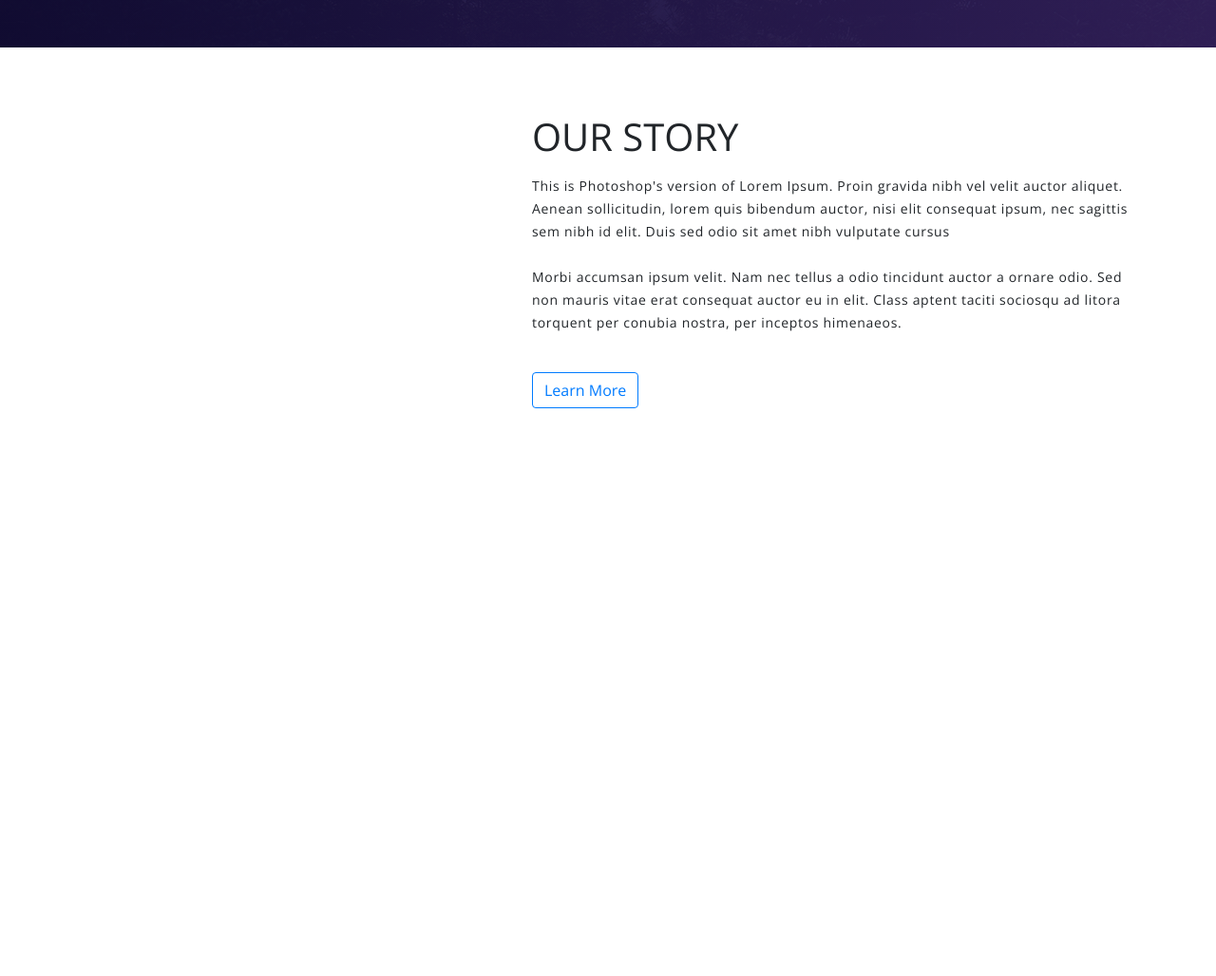
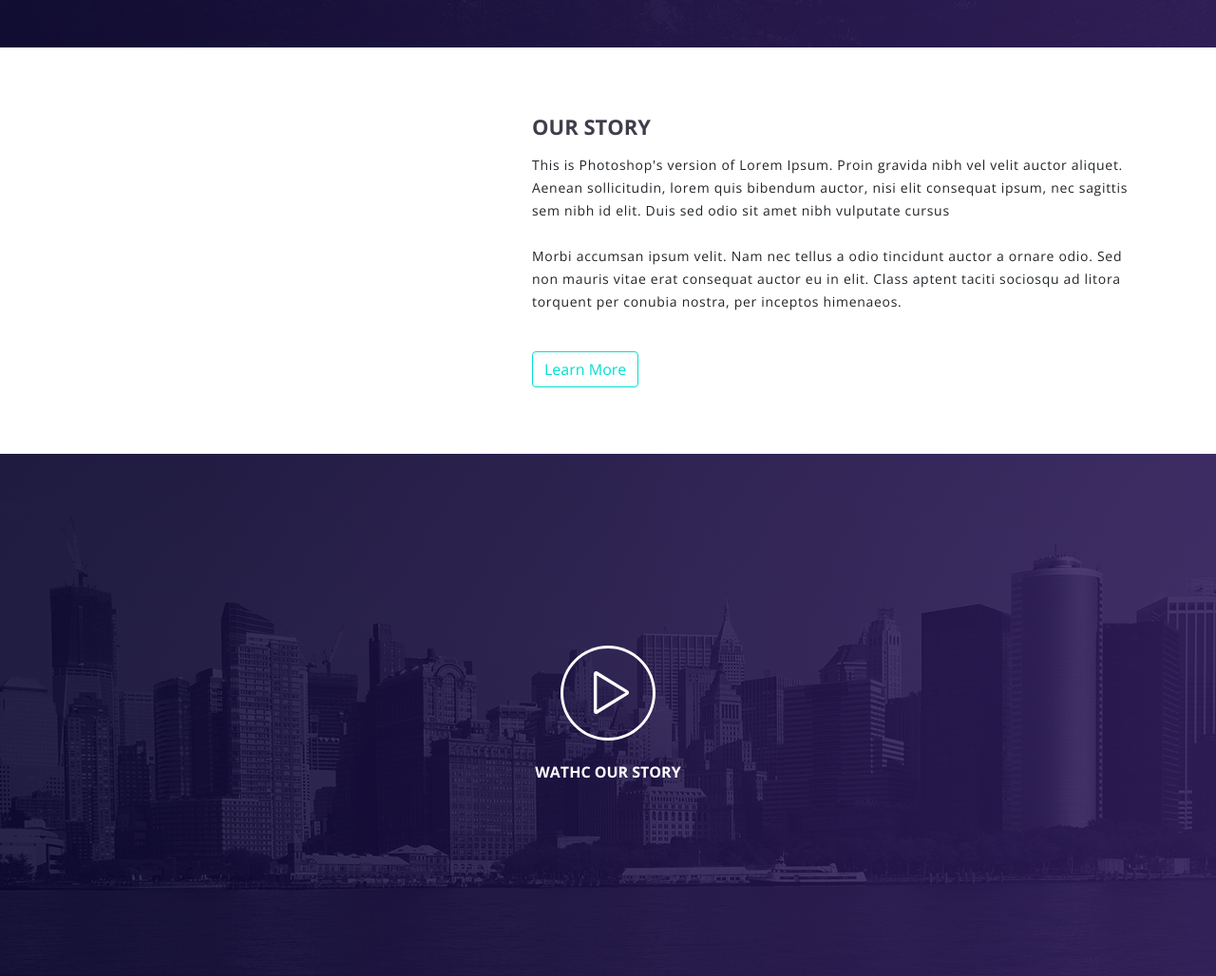
Before and after one commit to airkross/Tajar, a plain HTML site: page index.html in a window 1280 px wide. Shown: the part 620-1648 px from the top of the page at 95% size. Before the commit the page ends 1121 px from the top, so only its background shows below. Drawn offline with nearby package versions, Linux system fonts and the light colour scheme.

Commit message:
add section video

```diff
--- a/css/main.css
+++ b/css/main.css
@@ -1,10 +1,11 @@
 * {
   font-family: 'Open Sans', sans-serif;
 }
+
 /* header */
 .header {
   background-image: url(../img/bg.png);
-  background-position: center;
+  background-position-x: center;
   background-repeat: no-repeat;
   height: 670px;
 }
@@ -79,25 +80,68 @@
 
 /* content */
 /* our story */
-.our-story{
+.our-story {
   padding-top: 70px;
   padding-bottom: 70px;
 }
 
-.our-story__img{
+.our-story__img {
   text-align: end;
 }
 
-.our-story__block-flex{
+.our-story__block-flex {
   width: 100%;
 }
 
+.our-story__block-flex .btn {
+  color: rgba(0, 224, 208, 1);
+  border: 1px solid rgba(0, 224, 208, 1);
+  font-weight: 500;
+}
+
+.our-story__block-flex .btn:hover {
+  margin-bottom: 127px;
+  margin-top: 50px;
+  color: rgba(255, 255, 255, 1);
+  border: 1px solid rgba(0, 224, 208, 1);
+}
+
+/* our story video */
+.our-story-video__block-flex{
+  text-align: center;
+  width: 160px;
+  cursor: pointer;
+}
+
+.our-story-video {
+  background-image: url(../img/PUT_YOUR_IMAGE_HERE.png);
+  background-position-x: center;
+  background-repeat: no-repeat;
+  height: 550px;
+  padding-top: 202px;
+}
 
 /* общее */
+h1 {
+  /* Style for "OUR STORY" */
+  color: #413d4b;
+  font-size: 22px;
+  font-weight: 700;
+  text-transform: uppercase;
+}
+
 h2 {
   font-size: 32px;
   font-weight: 400;
   letter-spacing: 0.32px;
+}
+
+h3 {
+  /* Style for "WATCH OUR" */
+  color: #ffffff;
+  font-size: 16px;
+  font-weight: 400;
+  text-transform: uppercase;
 }
 
 p {
@@ -177,12 +221,12 @@ p {
     text-indent: 10px;
   }
 
-  .our-story__img{
+  .our-story__img {
     text-align: center;
     margin-bottom: 40px;
   }
 
-  .our-story__block-flex{
+  .our-story__block-flex {
     text-align: center;
   }
 }
--- a/index.html
+++ b/index.html
@@ -102,7 +102,7 @@
 
   <!-- Content -->
   <content class="content" id="content">
-  <!-- our story -->
+    <!-- our story -->
     <section class="our-story" id="our-story">
       <div class="container">
         <div class="row">
@@ -129,17 +129,35 @@
         </div>
       </div>
     </section>
+    <!-- our-story-video -->
     <section class="our-story-video" id="our-story-video">
       <div class="container">
-        <div class="row">
-          <div class="col">
-
+        <div class="row ">
+          <div class="col-12 d-flex justify-content-center">
+            <!-- видео -->
+            <div class="our-story-video__block-flex" data-toggle="modal" data-target=".bd-example-modal-lg">
+              <div class="our-story-video__block-img mb-4">
+                <img src="img/play.png" alt="Play" class="img-fluid">
+              </div>
+              <h3><strong>Wathc our story</strong></h3>
+            </div>
+            <!-- модальное окно -->
+            <div class="modal fade bd-example-modal-lg" tabindex="-1" role="dialog" aria-labelledby="myLargeModalLabel"
+              aria-hidden="true">
+              <div class="modal-dialog modal-lg">
+                <div class="modal-content">
+                  <div class="embed-responsive embed-responsive-21by9">
+                      <iframe class="embed-responsive-item" src="https://www.youtube.com/embed/8CdcCD5V-d8" frameborder="0" allow="accelerometer; autoplay; encrypted-media; gyroscope; picture-in-picture" allowfullscreen></iframe>
+                  </div>
+                </div>
+              </div>
+            </div>
           </div>
         </div>
       </div>
     </section>
+    <!--  -->
   </content>
-
 
   <!-- add bootstrap -->
   <script src="https://code.jquery.com/jquery-3.3.1.slim.min.js" integrity="sha384-q8i/X+965DzO0rT7abK41JStQIAqVgRVzpbzo5smXKp4YfRvH+8abtTE1Pi6jizo"
```
Also changed, not shown: img/PUT_YOUR_IMAGE_HERE.png (added), img/play.png (added).
